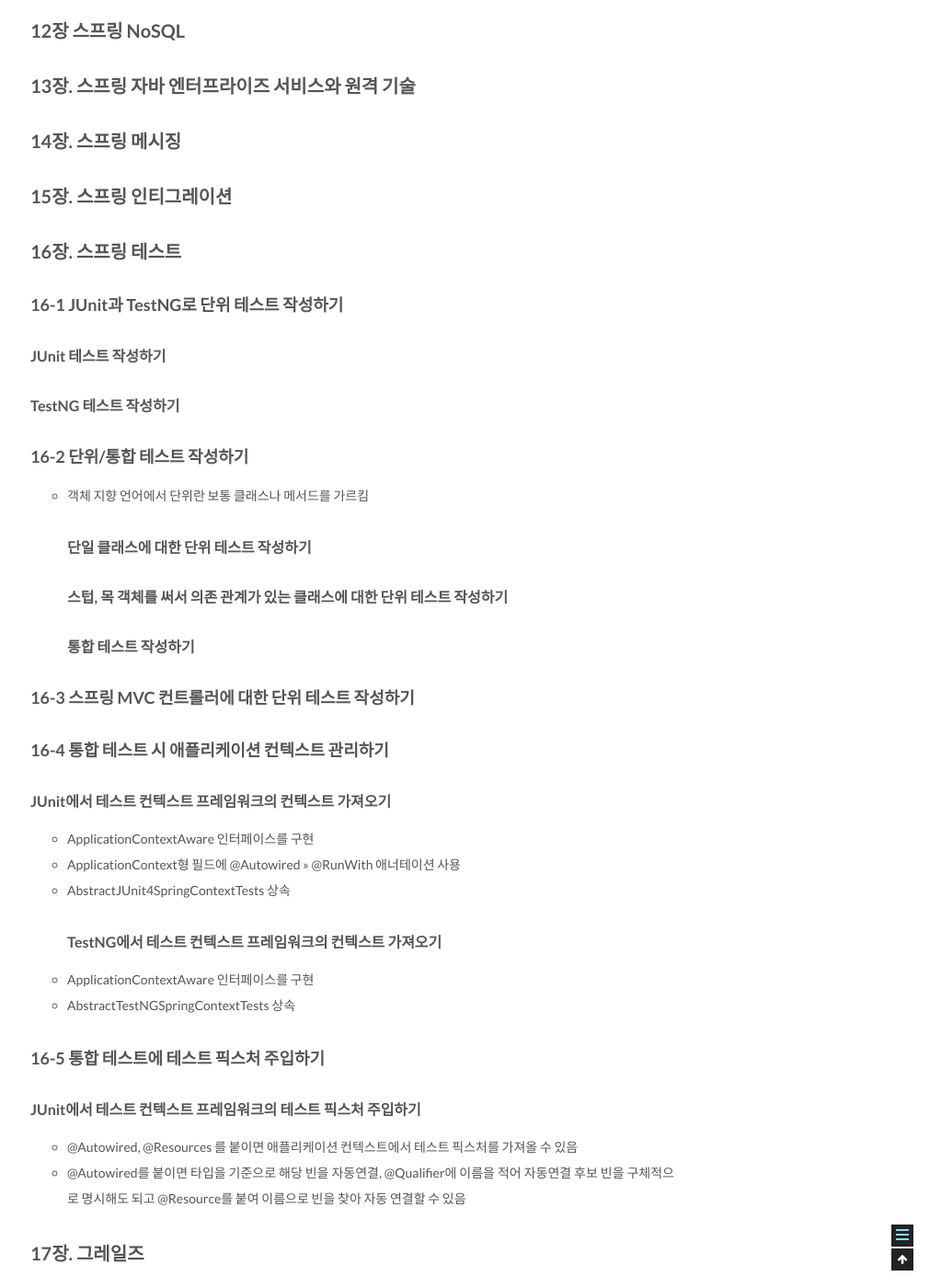
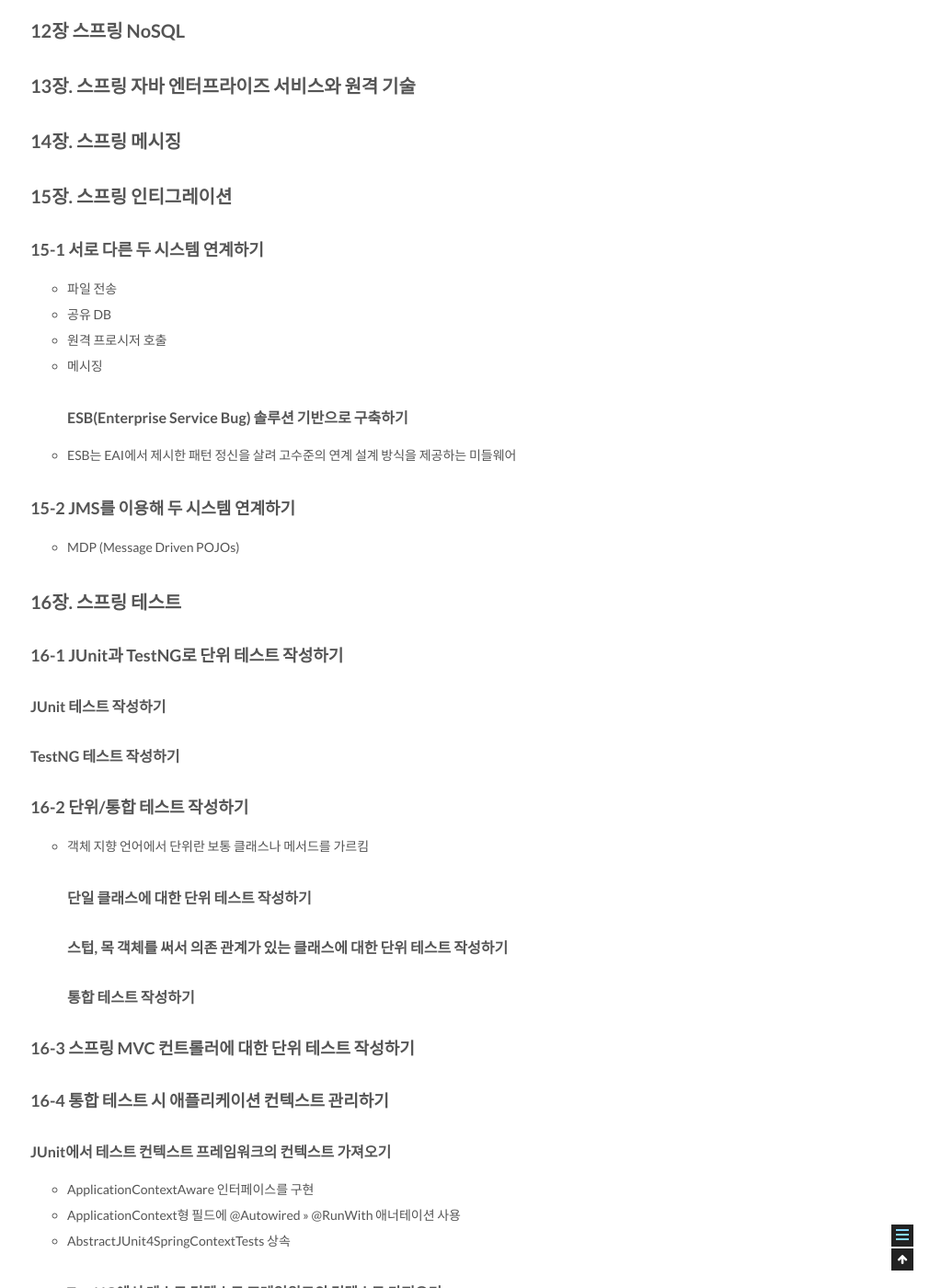
Before and after one commit to csj4032/csj4032.github.io, a Jekyll site: the page built from _posts/2018-10-09-spring5recipes.md, in a window 1280 px wide and 1400 px high, scrolled down 6233 px. Shown: the whole window at 92% size, without its empty margins (257-1280 px from the left). Built offline with Jekyll 4.4.1, drawn with Linux system fonts in a browser that asks for light colours; comment, search, counter and statistics services are not loaded.

```diff
--- a/_posts/2018-10-09-spring5recipes.md
+++ b/_posts/2018-10-09-spring5recipes.md
@@ -156,6 +156,16 @@ tags:
 ## 14장. 스프링 메시징
 
 ## 15장. 스프링 인티그레이션
+### 15-1 서로 다른 두 시스템 연계하기
+* 파일 전송
+* 공유 DB
+* 원격 프로시저 호출
+* 메시징
+#### ESB(Enterprise Service Bug) 솔루션 기반으로 구축하기
+* ESB는 EAI에서 제시한 패턴 정신을 살려 고수준의 연계 설계 방식을 제공하는 미들웨어
+
+### 15-2 JMS를 이용해 두 시스템 연계하기
+* MDP (Message Driven POJOs)
 
 ## 16장. 스프링 테스트
 
```
Also changed, not shown: _posts/2018-11-10-Effective-Java.md (+51 -0 lines).
